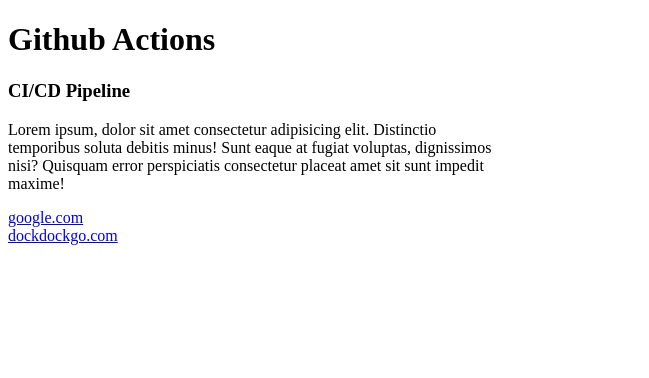
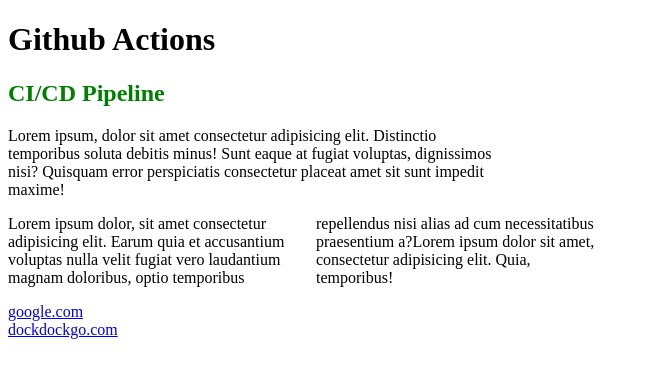
Before and after one commit to Raphaelmary/github-actions-workflow-1, a plain HTML site: page index.html in a window 1280 px wide. Shown: the whole page, without its empty margins (0-649 px from the left). Drawn offline with Linux system fonts and the light colour scheme.

Commit message:
added feature

```diff
--- a/index.html
+++ b/index.html
@@ -7,9 +7,10 @@
     <title>Github Actions</title>
 </head>
 <body>
-    <h1>Github Actions</h1>
-    <h3>CI/CD Pipeline</h3>
-    <p style="width: 500px">Lorem ipsum, dolor sit amet consectetur adipisicing elit. Distinctio temporibus soluta debitis minus! Sunt eaque at fugiat voluptas, dignissimos nisi? Quisquam error perspiciatis consectetur placeat amet sit sunt impedit maxime!</p>
+    <h1 style="width: 500px; font-family: poppins;">Github Actions</h1>
+    <h2 style="width: 500px; color: green; font-family: poppins;">CI/CD Pipeline</h2>
+    <p style="width: 500px; font-family: poppins;">Lorem ipsum, dolor sit amet consectetur adipisicing elit. Distinctio temporibus soluta debitis minus! Sunt eaque at fugiat voluptas, dignissimos nisi? Quisquam error perspiciatis consectetur placeat amet sit sunt impedit maxime!</p>
+    <p style="width: 600px; font-family: poppins; column-count: 2;">Lorem ipsum dolor, sit amet consectetur adipisicing elit. Earum quia et accusantium voluptas nulla velit fugiat vero laudantium magnam doloribus, optio temporibus repellendus nisi alias ad cum necessitatibus praesentium a?Lorem ipsum dolor sit amet, consectetur adipisicing elit. Quia, temporibus!</p>
     <a href="##">google.com</a> <br />
     <a href="##">dockdockgo.com</a>
 </body>
```
